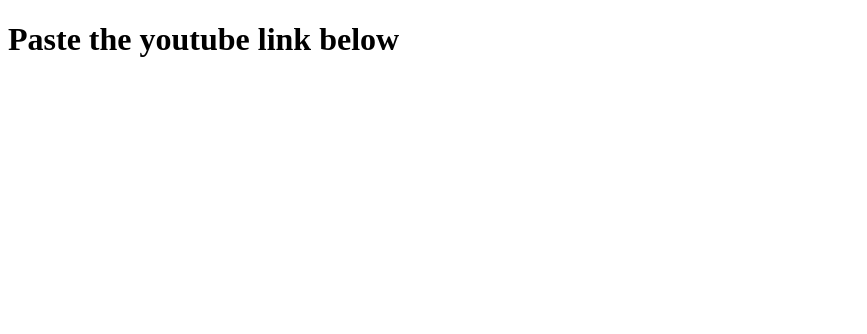
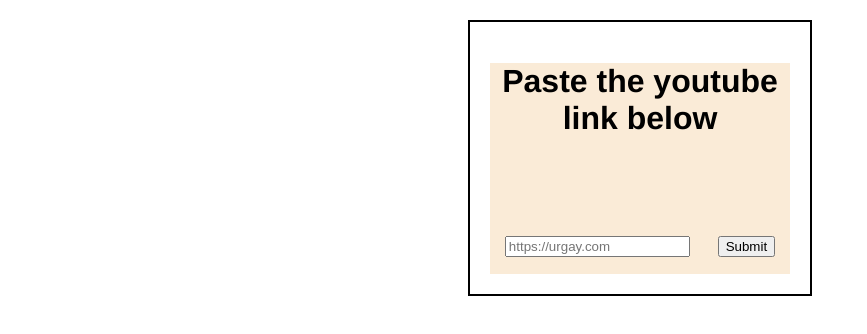
Before and after one commit to anndrewkimm/mp3Converter, a plain HTML site: page index.html in a window 1280 px wide. Shown: the whole page, without its empty margins (0-867 px from the left). Drawn offline with Linux system fonts and the light colour scheme.

Commit message:
basic setup

```diff
--- a/index.html
+++ b/index.html
@@ -1,9 +1,20 @@
 <!DOCTYPE html>
 <html>
-    <div id="link">
-        <h1>Paste the youtube link below</h1>
-    </div>
+    <head>
+        <link rel="stylesheet" href="styles.css">
+        <title>MP3 Converter</title>
+    </head>
 
-
+    <body>
+        <div id="box">
+            <div id="link">
+                <h1>Paste the youtube link below</h1>
+                <form>
+                    <input type="url" id="userlink" name="userlink" placeholder="https://urgay.com">
+                    <button type="submit">Submit</button>
+                </form>
+            </div>
+        </div>
+    </body>
 
 </html>
--- a/styles.css
+++ b/styles.css
@@ -1,6 +1,20 @@
+#box {
+    border: 2px solid black;
+    padding: 20px;
+    width: 300px;
+    margin: 20px auto;
+}
+
 #link {
+    text-align: center;
     font-family: 'Franklin Gothic Medium', 'Arial Narrow', Arial, sans-serif;
+    background-color: antiquewhite;
+}
+
+h1 {
     text-align: center;
-    background-color: antiquewhite;
+}
 
+form {
+    font-size: 100px;
 }
```
